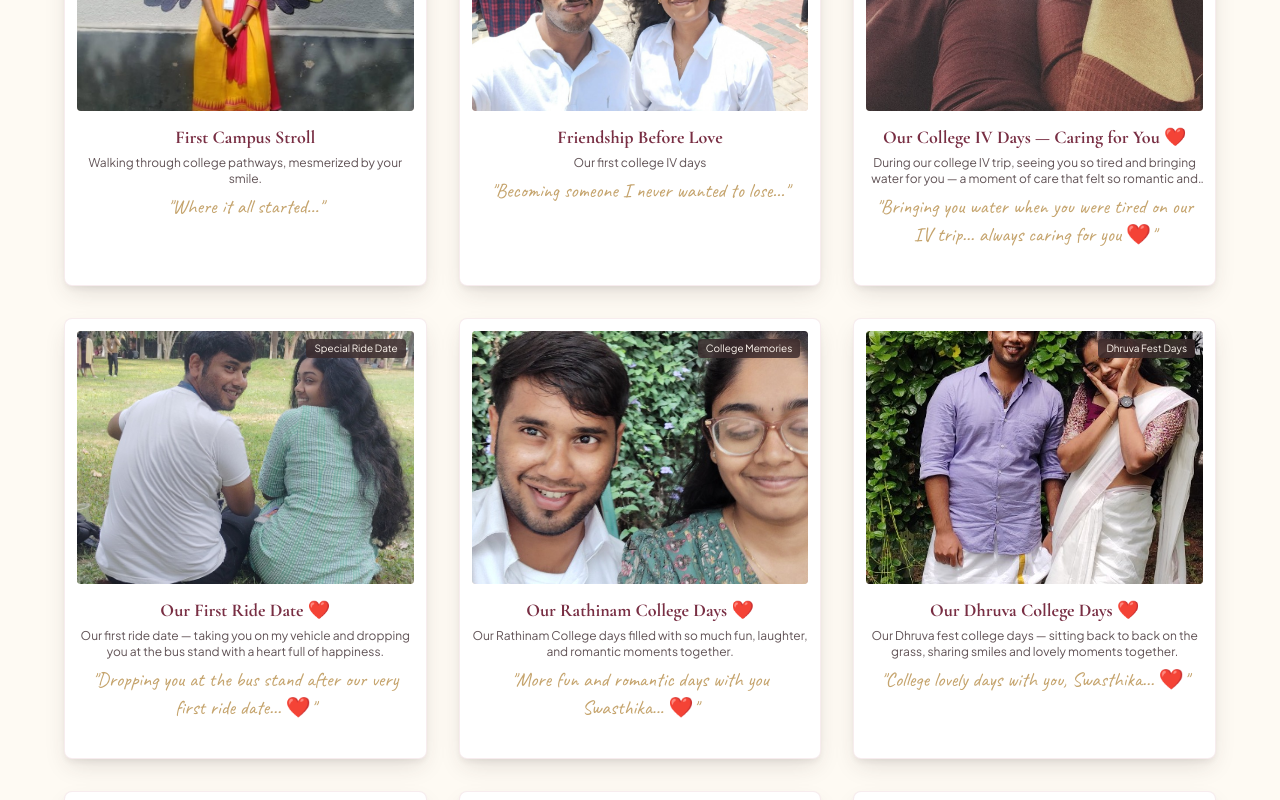
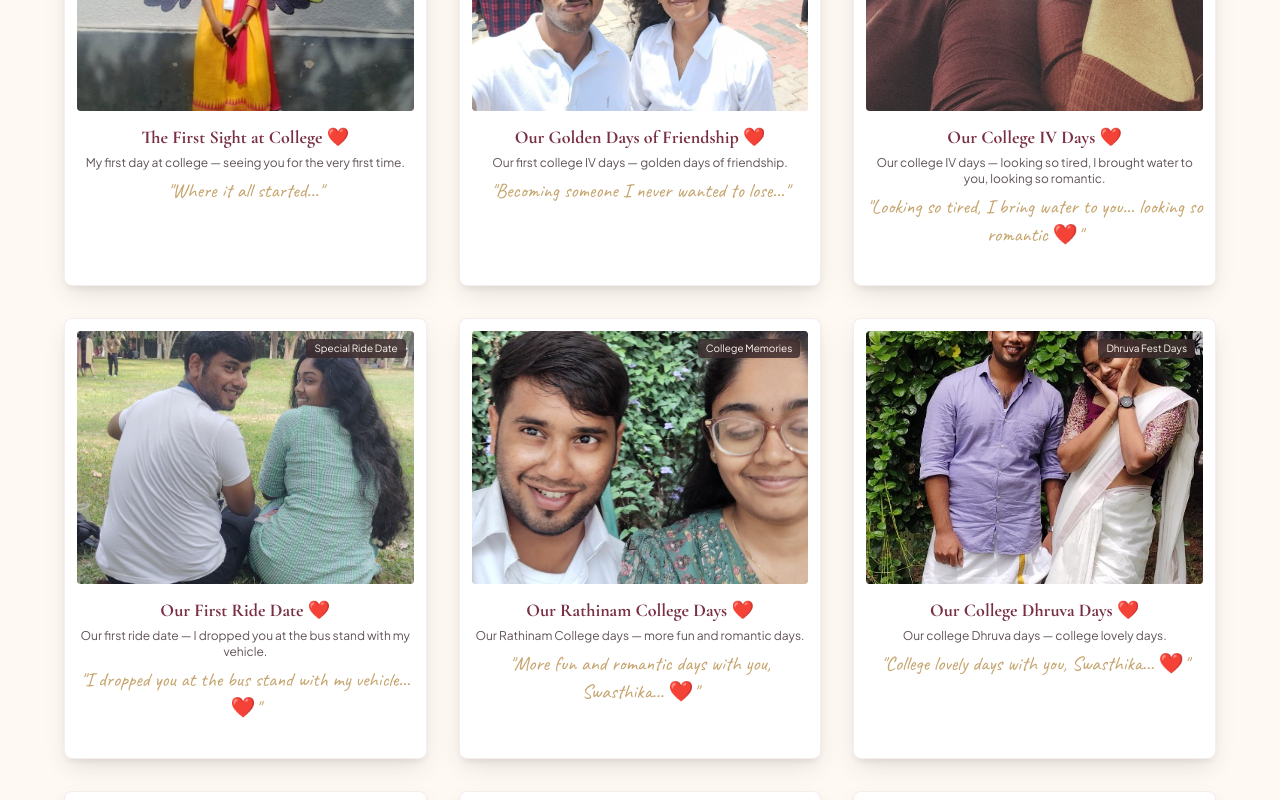
Before and after one commit to Pranesh003/anniversary_story_website, a React (Vite) app: page / in a window 1280 px wide. Shown: the part 11200-12000 px from the top of the page. Built offline with nearby package versions, Linux system fonts and the light colour scheme.

Commit message:
Update all photo titles, descriptions, and handwritten notes under every photo to match user phrasing

```diff
--- a/src/data/memories.ts
+++ b/src/data/memories.ts
@@ -22,35 +22,35 @@ export const MEMORY_CATEGORIES = [
 export const MEMORIES: MemoryItem[] = [
   {
     id: 'm1',
-    title: 'First Campus Stroll',
+    title: 'The First Sight at College ❤️',
     date: 'September 19, 2023',
     category: 'college',
     imageUrl: '/images/first-college-day.jpg?v=3',
     placeholderName: 'first-college-day.jpg',
-    caption: 'Walking through college pathways, mesmerized by your smile.',
+    caption: 'My first day at college — seeing you for the very first time.',
     handwrittenNote: 'Where it all started...',
     location: 'College Campus'
   },
   {
     id: 'm1b',
-    title: 'Friendship Before Love',
+    title: 'Our Golden Days of Friendship ❤️',
     date: 'Late September 2023',
     category: 'college',
     imageUrl: '/images/college-friendship.jpg?v=3',
     placeholderName: 'college-friendship.jpg',
-    caption: 'Our first college IV days',
+    caption: 'Our first college IV days — golden days of friendship.',
     handwrittenNote: 'Becoming someone I never wanted to lose...',
     location: 'Karpagam College Campus'
   },
   {
     id: 'm1i',
-    title: 'Our College IV Days — Caring for You ❤️',
+    title: 'Our College IV Days ❤️',
     date: 'College IV Trip',
     category: 'support',
     imageUrl: '/images/college-iv-water-care.jpg?v=1',
     placeholderName: 'college-iv-water-care.jpg',
-    caption: 'During our college IV trip, seeing you so tired and bringing water for you — a moment of care that felt so romantic and real.',
-    handwrittenNote: 'Bringing you water when you were tired on our IV trip... always caring for you ❤️',
+    caption: 'Our college IV days — looking so tired, I brought water to you, looking so romantic.',
+    handwrittenNote: 'Looking so tired, I bring water to you... looking so romantic ❤️',
     location: 'College IV Outing'
   },
   {
@@ -60,8 +60,8 @@ export const MEMORIES: MemoryItem[] = [
     category: 'dates',
     imageUrl: '/images/our-first-ride-date.jpg?v=1',
     placeholderName: 'our-first-ride-date.jpg',
-    caption: 'Our first ride date — taking you on my vehicle and dropping you at the bus stand with a heart full of happiness.',
-    handwrittenNote: 'Dropping you at the bus stand after our very first ride date... ❤️',
+    caption: 'Our first ride date — I dropped you at the bus stand with my vehicle.',
+    handwrittenNote: 'I dropped you at the bus stand with my vehicle... ❤️',
     location: 'Bus Stand Drop-off'
   },
   {
@@ -71,35 +71,35 @@ export const MEMORIES: MemoryItem[] = [
     category: 'college',
     imageUrl: '/images/rathinam-college-days.jpg?v=1',
     placeholderName: 'rathinam-college-days.jpg',
-    caption: 'Our Rathinam College days filled with so much fun, laughter, and romantic moments together.',
-    handwrittenNote: 'More fun and romantic days with you Swasthika... ❤️',
+    caption: 'Our Rathinam College days — more fun and romantic days.',
+    handwrittenNote: 'More fun and romantic days with you, Swasthika... ❤️',
     location: 'Rathinam College Campus'
   },
   {
     id: 'm1g',
-    title: 'Our Dhruva College Days ❤️',
+    title: 'Our College Dhruva Days ❤️',
     date: 'Dhruva Fest Days',
     category: 'college',
     imageUrl: '/images/college-dhurva-days.jpg?v=1',
     placeholderName: 'college-dhurva-days.jpg',
-    caption: 'Our Dhruva fest college days — sitting back to back on the grass, sharing smiles and lovely moments together.',
+    caption: 'Our college Dhruva days — college lovely days.',
     handwrittenNote: 'College lovely days with you, Swasthika... ❤️',
     location: 'Dhruva College Grounds'
   },
   {
     id: 'm1e',
-    title: 'Mangalore Panambur Beach Day ❤️',
+    title: 'Our IV Mangalore Panambur Beach Day ❤️',
     date: 'College IV Trip',
     category: 'dates',
     imageUrl: '/images/mangalore-panambur-beach.jpg?v=1',
     placeholderName: 'mangalore-panambur-beach.jpg',
-    caption: 'That day I promised to bring you back here to lead our life together, and we exchanged our rings beside the beach waves.',
-    handwrittenNote: 'Exchanging rings by the ocean waves, promising a lifetime together... ❤️',
+    caption: 'That day I promised you to bring again here to lead our life, and that day we exchanged our rings beside the beach.',
+    handwrittenNote: 'Promised to bring you again here to lead our life... exchanged our rings by the beach ❤️',
     location: 'Mangalore Panambur Beach'
   },
   {
     id: 'm1c',
-    title: 'Somewhere Between Friends & Love',
+    title: 'Somewhere Between Friends & Love ❤️',
     date: 'October 2023',
     category: 'dates',
     imageUrl: '/images/college-event.jpg?v=3',
@@ -110,25 +110,25 @@ export const MEMORIES: MemoryItem[] = [
   },
   {
     id: 'm1d',
-    title: 'Was That a Hint?',
+    title: 'Our Imparathon Event Days ❤️',
     date: 'Early September 2024',
     category: 'laughs',
     imageUrl: '/images/vacation-reel-screenshot.jpg?v=3',
     placeholderName: 'vacation-reel-screenshot.jpg',
-    caption: 'Our Imparathon Event Days',
+    caption: 'Our Imparathon Event Days — sending that special reel.',
     handwrittenNote: 'Was it a hint or was my heart just hoping?',
     location: 'Imparathon Event Days'
   },
   {
     id: 'm2',
-    title: 'Our Golden Days of Friendship ❤️',
+    title: 'The Day I Proposed to Her ❤️',
     date: 'September 26, 2024',
     category: 'college',
     imageUrl: '/images/rotaract-memory-v10.jpg',
     placeholderName: 'rotaract-memory.jpg',
-    caption: 'Our Golden Days of Friendship ❤️',
+    caption: 'On this day I proposed to her ❤️',
     handwrittenNote: 'My heart was beating so fast!',
-    location: 'Special College Moment'
+    location: 'Proposal Day'
   },
   {
     id: 'm3',
@@ -143,13 +143,13 @@ export const MEMORIES: MemoryItem[] = [
   },
   {
     id: 'm3b',
-    title: 'Our Pongal 2025 — First Photoshoot ❤️',
+    title: 'Our Pongal 2025 Day ❤️',
     date: 'January 2025',
     category: 'photos',
     imageUrl: '/images/our-pongal-2025.jpg?v=1',
     placeholderName: 'our-pongal-2025.jpg',
-    caption: 'Our Pongal 2025 Day — Our first special photoshoot & pre-wedding vibes.',
-    handwrittenNote: 'Our very first photoshoot together... looking like a dream ❤️',
+    caption: 'Our Pongal 2025 day — our first photoshoot & pre-wedding photoshoot.',
+    handwrittenNote: 'Our first photoshoot, pre-wedding photoshoot... looking like a dream ❤️',
     location: 'College Fest Grounds'
   },
   {
@@ -159,8 +159,8 @@ export const MEMORIES: MemoryItem[] = [
     category: 'photos',
     imageUrl: '/images/our-onam-2025-celebration.jpg?v=1',
     placeholderName: 'our-onam-2025-celebration.jpg',
-    caption: 'Our Onam Celebration Day 2025 — You looked gorgeous in your saree, and I always love keeping my arm around your waist.',
-    handwrittenNote: 'You looked gorgeous that day, Swasthika... always holding you close ❤️',
+    caption: 'Our Onam celebration day 2025 — you look gorgeous that day, I always keep my hand over your waist.',
+    handwrittenNote: 'You look gorgeous that day, I always keep my hand over your waist ❤️',
     location: 'Onam Celebration'
   },
   {
@@ -170,7 +170,7 @@ export const MEMORIES: MemoryItem[] = [
     category: 'photos',
     imageUrl: '/images/our-pongal-celebration.jpg?v=1',
     placeholderName: 'our-pongal-celebration.jpg',
-    caption: 'Our Pongal 2026 Celebration',
+    caption: 'Our Pongal 2026 celebration — your saree looking more romantic.',
     handwrittenNote: 'Your saree looking more romantic Swasthika! ❤️',
     location: 'Pongal Celebration'
   },
@@ -181,8 +181,8 @@ export const MEMORIES: MemoryItem[] = [
     category: 'photos',
     imageUrl: '/images/our-onam-2026-days.jpg?v=1',
     placeholderName: 'our-onam-2026-days.jpg',
-    caption: 'Our Onam 2026 Celebration — Matching traditional attire, cute poses, and you looking irresistibly gorgeous.',
-    handwrittenNote: 'Your waist looking so tempting to me, just like you... ❤️',
+    caption: 'Our Onam 2026 days — your waist looking so tempting to me, like you.',
+    handwrittenNote: 'Your waist looking so tempt to me like u... ❤️',
     location: 'Onam 2026 Celebration'
   }
 ];
```
